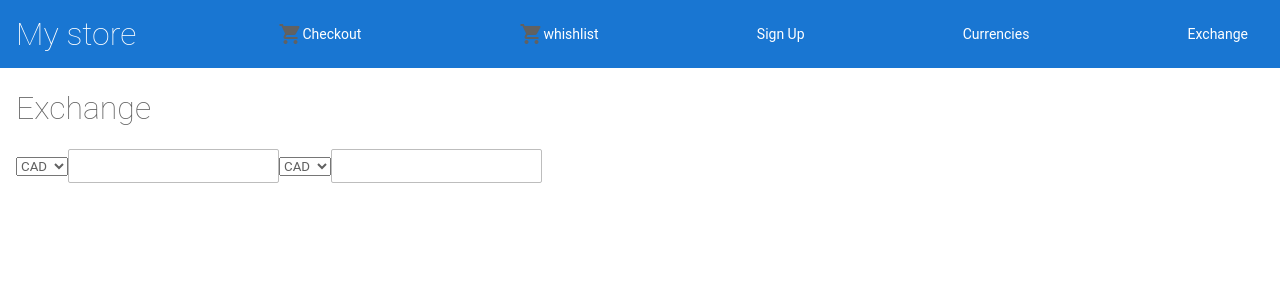
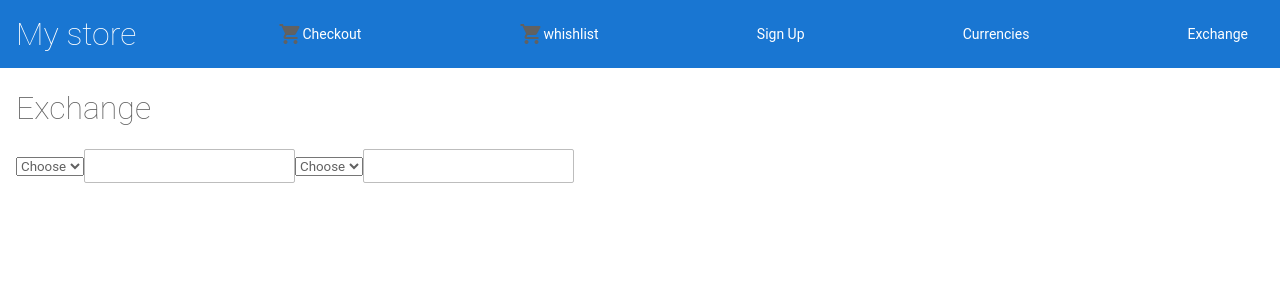
Before and after one commit to DOKVADZETAKO/angular-tutorial-1, an Angular app: page /exchange in a window 1280 px wide. Shown: the top 300 px of the page. Built offline with nearby package versions, Linux system fonts and the light colour scheme.

Commit message:
fix(Observable): Fix html

```diff
--- a/src/app/exchange/exchange.component.html
+++ b/src/app/exchange/exchange.component.html
@@ -1,11 +1,13 @@
 <h1>Exchange</h1>
 
 <select (change)="onChange($event.target.value); exchange()" id="currency1">
+    <option value="">Choose</option>
     <option [value]="currency" *ngFor="let currency of currencies">{{currency}}</option>
 </select>
 <input type="number" (keyup)="keyUp($event.target.value); change1(); exchange()" [value]="firstCurrencyValue">
 
 <select (change)="onChange2($event.target.value); exchange();" id="currency2">
+    <option value="">Choose</option>
     <option [value]="currency" *ngFor="let currency of currencies">{{currency}}</option>
 </select>
 <input type="number" (keyup)="keyUp2($event.target.value); change2(); exchange()" [value]="secondCurrencyValue">
```
